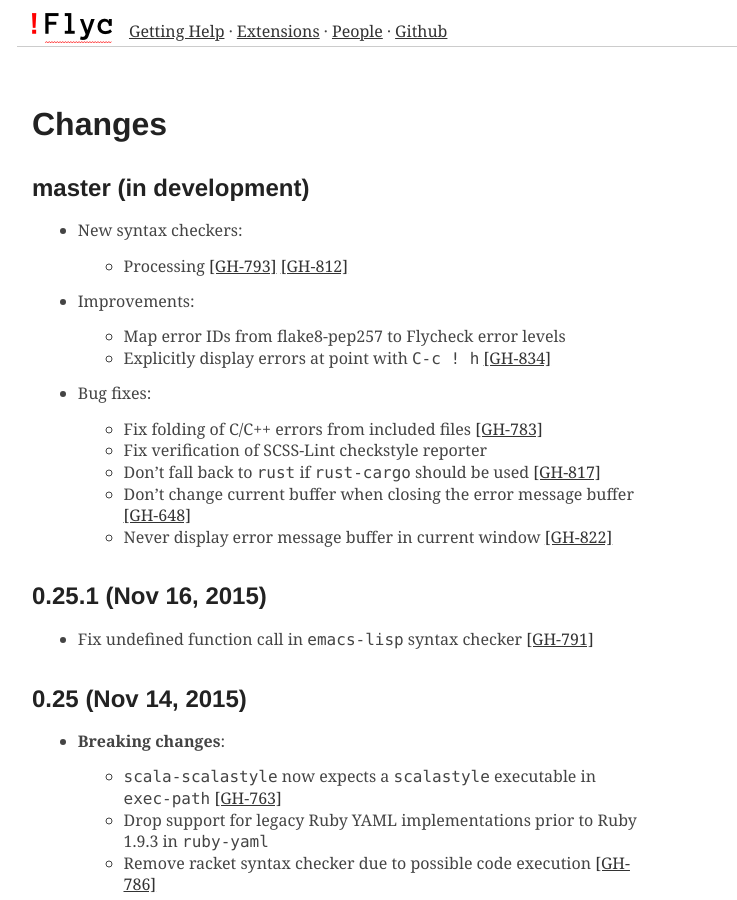
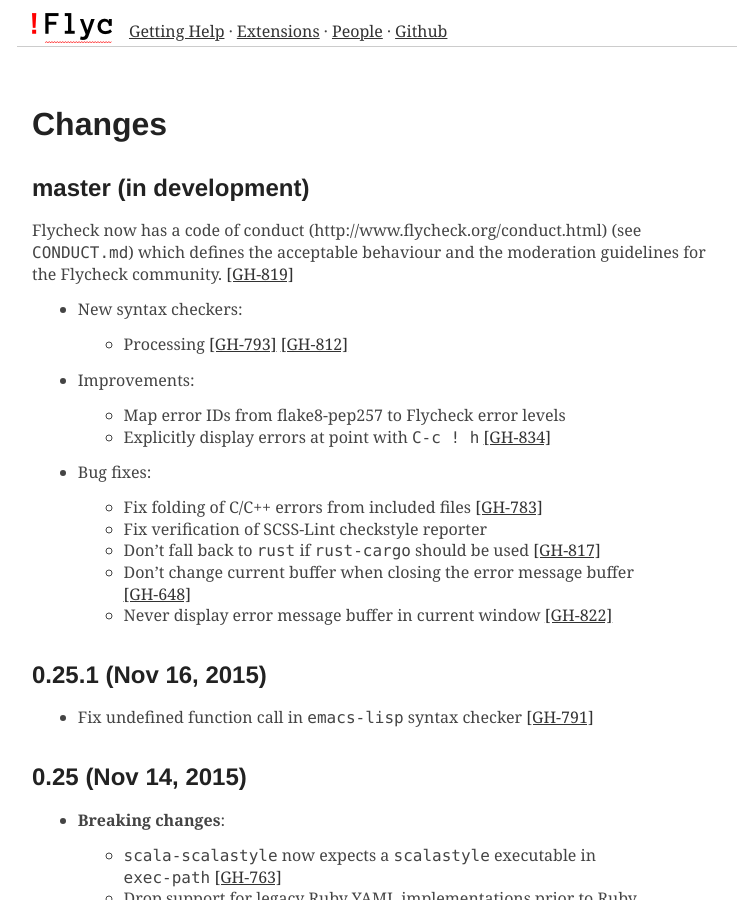
Before and after one commit to cmarqu/flycheck.github.io, a Jekyll site: the page built from changes.md, in a window 1280 px wide and 900 px high. Shown: the whole window, without its empty margins (258-995 px from the left). Built offline with Jekyll 4.4.1, drawn with Linux system fonts in a browser that asks for light colours; some web fonts are replaced.

Commit message:
Update manual from flycheck/flycheck@b3fc4f3

```diff
--- a/_includes/changes.md
+++ b/_includes/changes.md
@@ -1,5 +1,9 @@
 master (in development)
 =======================
+
+Flycheck now has a code of conduct (http://www.flycheck.org/conduct.html) (see
+`CONDUCT.md`) which defines the acceptable behaviour and the moderation
+guidelines for the Flycheck community. [[GH-819]](https://github.com/flycheck/flycheck/issues/819)
 
 - New syntax checkers:
 
```
